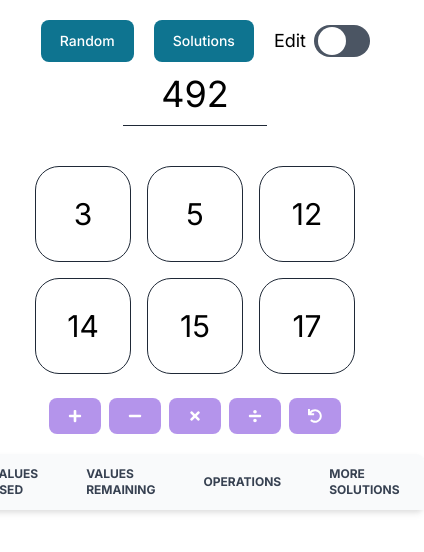
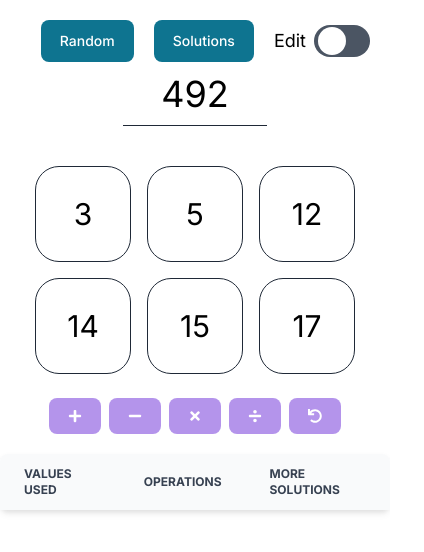
Before and after one commit to heeringa/digits, a Next.js app: page / in a window 390 px wide. Shown: the top 552 px of the page, 424 px wide, since content can reach past the window. Built offline with nearby package versions, Linux system fonts and the light colour scheme.

Commit message:
42 rework table to remove values remaining column (#44)
* Better responsive layout

* Remove column

```diff
--- a/src/app/components/Results.tsx
+++ b/src/app/components/Results.tsx
@@ -25,9 +25,6 @@ function ResultRow({insol, outsol, ops, url}: ResultWithUrl): JSX.Element {
       </div>
     </Table.Cell>
     <Table.Cell>
-      {outsol.join(" ")}
-    </Table.Cell>
-    <Table.Cell>
       <div className="flex flex-wrap">
       {ops.map((op, index) => (
         <Badge className="ml-1 mr-1" key={index} color="gray">{op}</Badge>
@@ -53,9 +50,6 @@ export function Results( {results, url}: {results: Array<Result>, url: string}):
               Values Used
             </Table.HeadCell>
             <Table.HeadCell>
-              Values Remaining
-            </Table.HeadCell>
-            <Table.HeadCell>
               Operations
             </Table.HeadCell>
             <Table.HeadCell>
```
